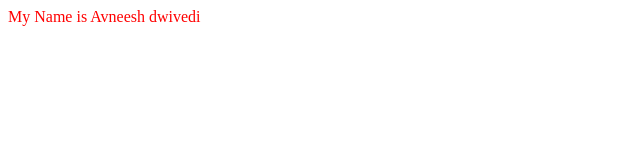
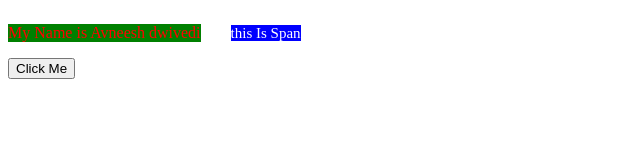
Before and after one commit to avneesh2409/webpack-configuration-with-javascript-css, a website built with webpack: page index.html in a window 1280 px wide. Shown: the whole page, without its empty margins (0-640 px from the left). Built offline with nearby package versions, Linux system fonts and the light colour scheme.

Commit message:
classes and inheritance added

```diff
--- a/src/index.css
+++ b/src/index.css
@@ -1,3 +1,22 @@
 .divClass{
 color:red;
+background:green;
+display:inline-block;
+
 }
+span{
+background:blue;
+color:white;
+margin-left:30px;
+font-size:15px;
+text-transform:Capitalize;
+}
+.btn{
+display:block;
+}
+.btn:hover{
+color:black;
+background:white;
+cursor:pointer;
+border-radius:5px;
+}
--- a/src/index.js
+++ b/src/index.js
@@ -1,4 +1,32 @@
-var x = document.createElement('div');
+import { SettingObject } from './services/settings';
+
+var x = document.createElement('p');
 x.innerHTML = "My Name is Avneesh dwivedi";
 x.className = 'divClass';
+var y = document.createElement('span');
+y.innerHTML = "this is span";
 document.body.appendChild(x);
+document.body.appendChild(y);
+
+var b = document.createElement('button');
+b.innerHTML = "Click Me";
+b.className = "btn";
+b.addEventListener('click', function (e) {
+	console.log(this.parentNode.remove(this));
+})
+document.body.appendChild(b);
+
+class Test extends SettingObject {
+	constructor(name, value) {
+		super(name, value);
+		this.obj = "this is it";
+	}
+	render() {
+		console.log("called from index.js file");
+	}
+	updateUI(name, value) {
+		console.log("updateUI from index.js", name, value);
+	}
+}
+var x = new Test("Avneesh", "Dwivedi");
+// console.log(x.random());
--- /dev/null
+++ b/src/services/settings.js
@@ -0,0 +1,18 @@
+export class SettingObject {
+    constructor(name, value) {
+        this.name = name;
+        this.value = value;
+
+        this.random();
+    }
+    random() {
+
+        if (this.updateUI) {
+            this.updateUI(this.name, this.value);
+        }
+        if (this.render) {
+            this.render();
+        }
+    }
+
+}
```
